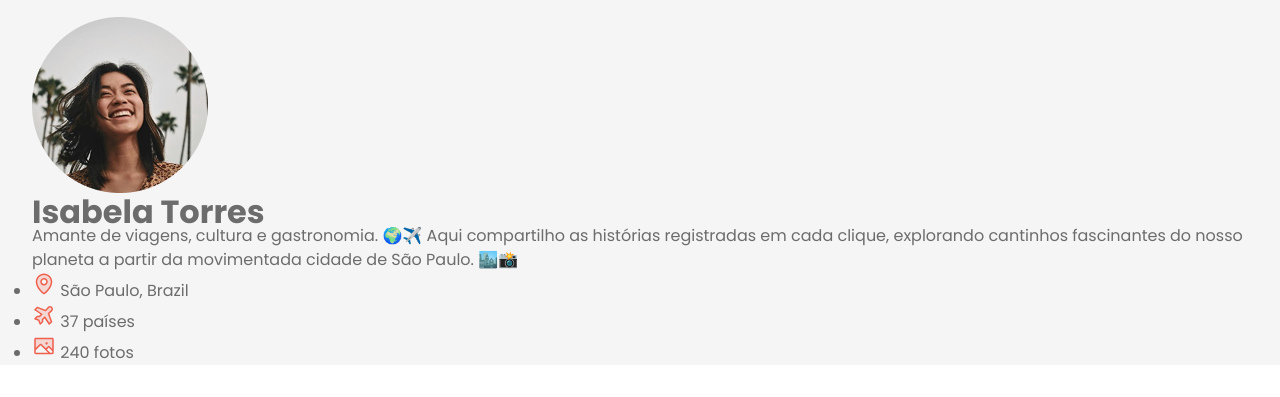
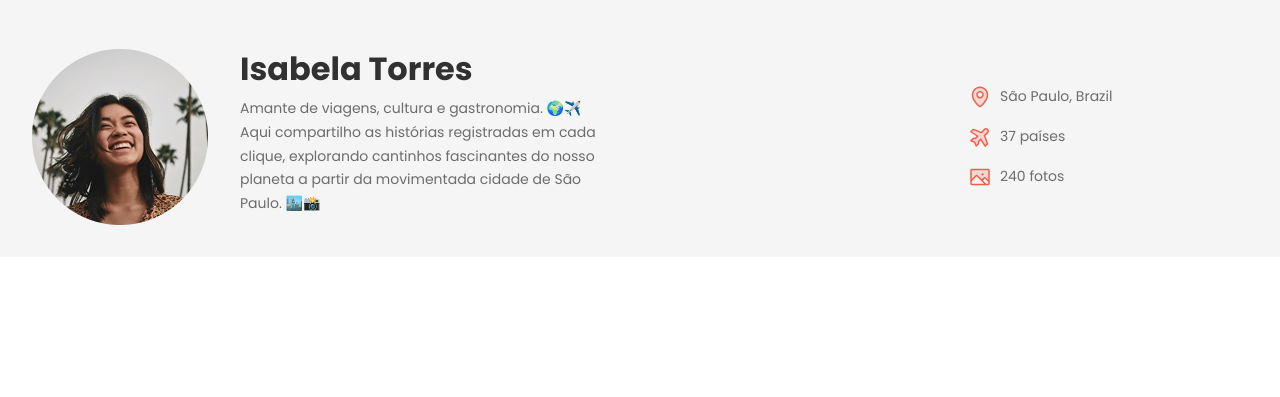
Before and after one commit to Nauberty/Projeto-Travelgram, a plain HTML site: page index.html in a window 1280 px wide. Shown: the part 79-476 px from the top of the page. Drawn offline with Linux system fonts and the light colour scheme.

Commit message:
Change header font

```diff
--- a/index.html
+++ b/index.html
@@ -41,7 +41,7 @@
           <div>
             <h1>Isabela Torres</h1>
             <p>
-              Amante de viagens, cultura e gastronomia. 🌍✈️
+              Amante de viagens, cultura e gastronomia. 🌍✈️  <br>
               Aqui compartilho as histórias registradas em cada clique, explorando cantinhos fascinantes do nosso planeta a partir da movimentada cidade de São Paulo. 🏙️📸
             </p>
           </div>
--- a/styles/global.css
+++ b/styles/global.css
@@ -16,8 +16,8 @@
   --font-family: "Poppins", sans-serif;
   --text-lg: bold 32px/125% var(--font-family);
   --text: 16px/150% var(--font-family);
-  --text-md: 14px/175% var(--font-family);
-  --text-sm: 12px/175% var(--font-family);
+  --text-md: 14px/170% var(--font-family);
+  --text-sm: 12px/170% var(--font-family);
 }
 
 body {
--- /dev/null
+++ b/styles/header.css
@@ -0,0 +1,39 @@
+header {
+  padding-block: 32px;
+  font: var(--text-md);
+}
+
+header .container {
+  display: flex;
+  justify-content: space-between;
+  align-items: center;
+}
+
+#profile {
+  display: flex;
+  gap: 32px;
+}
+
+#profile > div {
+  max-width: 384px;
+}
+
+#profile h1 {
+  font: var(--text-lg);
+  color: var(--text-color-primary);
+  margin-bottom: 8px;
+}
+
+#info {
+  list-style: none;
+  display: flex;
+  flex-direction: column;
+  gap: 16px;
+  width: 280px;
+}
+
+#info li {
+  display: flex;
+  align-items: center;
+  gap: 8px;
+}
--- a/styles/index.css
+++ b/styles/index.css
@@ -1,2 +1,3 @@
 @import url(global.css);
 @import url(nav.css);
+@import url(header.css);
```
